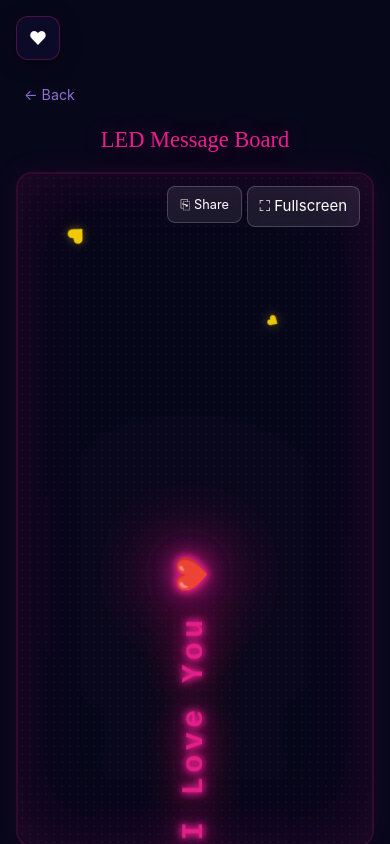
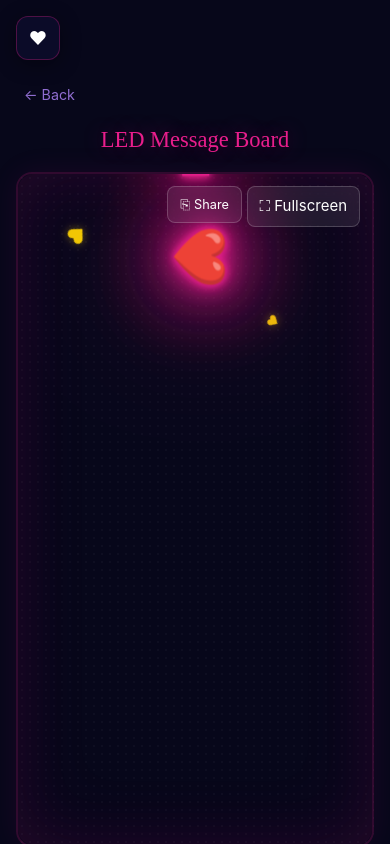
Before and after one commit to SiddharthFulia/amrita, a Next.js app: page /led in a window 390 px wide. Built offline with nearby package versions, Linux system fonts and the light colour scheme.

Commit message:
led sliding font fixed

```diff
--- a/app/led/page.jsx
+++ b/app/led/page.jsx
@@ -80,8 +80,8 @@ export default function LEDPage() {
       100% { transform: translateY(-50%) translateX(-200%); }
     }
     @keyframes scrollV {
-      0% { transform: translateY(-50%) rotate(-90deg) translateX(100vh); }
-      100% { transform: translateY(-50%) rotate(-90deg) translateX(-200%); }
+      0% { transform: translateY(-50%) rotate(90deg) translateX(100vh); }
+      100% { transform: translateY(-50%) rotate(90deg) translateX(-200%); }
     }
     @keyframes flickerAnim {
       0%, 100% { opacity: 1; }
@@ -203,7 +203,7 @@ export default function LEDPage() {
         {/* Scrolling Text */}
         <div style={{
           whiteSpace: 'nowrap',
-          fontSize: isMobile ? `clamp(2rem, ${fontSize * 0.7}vw, 8rem)` : `clamp(3rem, ${fontSize}vw, 12rem)`,
+          fontSize: isMobile ? `clamp(3rem, ${fontSize}vh, 15vh)` : `clamp(3rem, ${fontSize}vw, 12rem)`,
           fontFamily: currentFont.value,
           letterSpacing: currentFont.letterSpacing,
           fontWeight: fontIndex === 2 ? '900' : '700',
```
